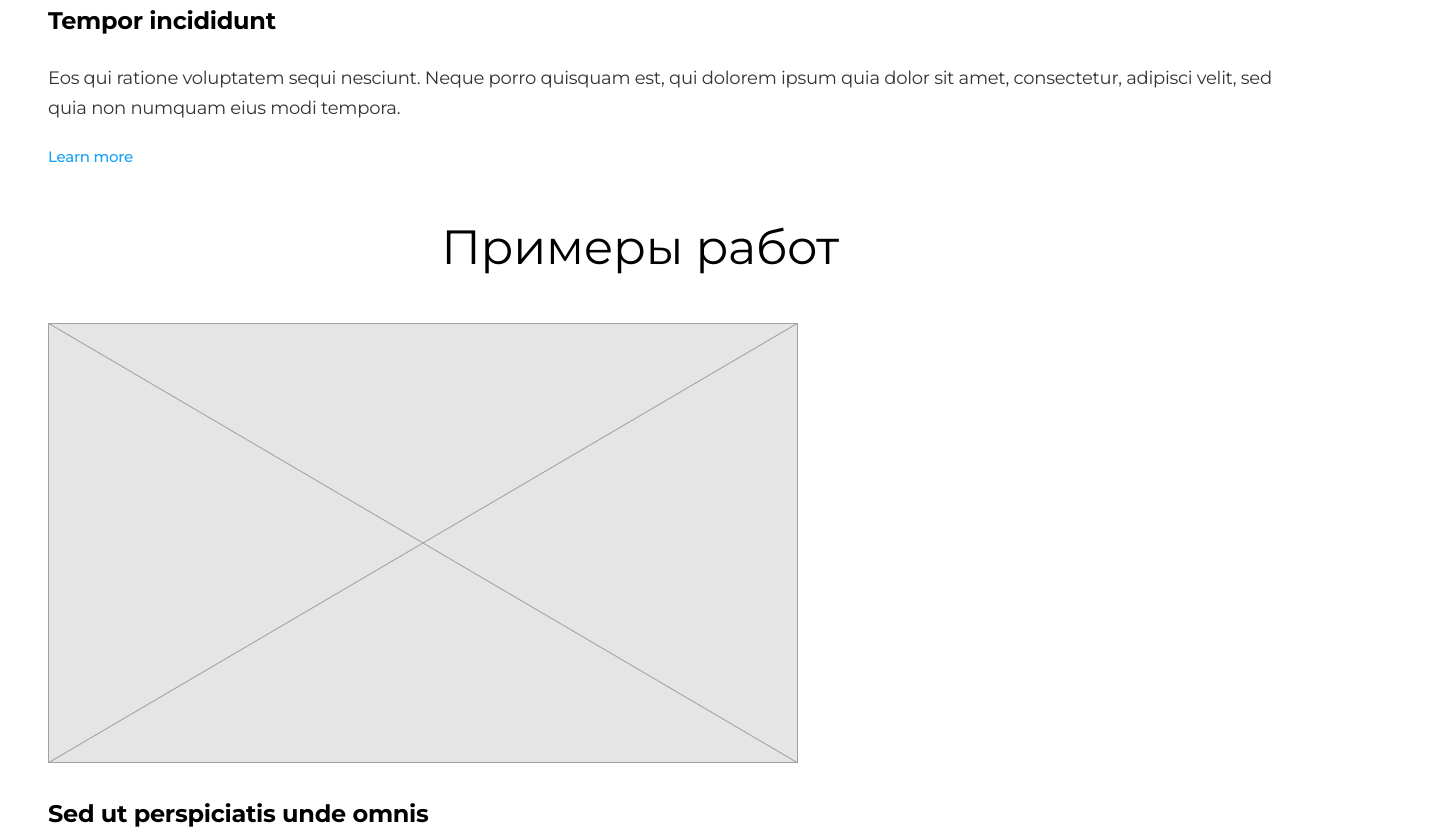
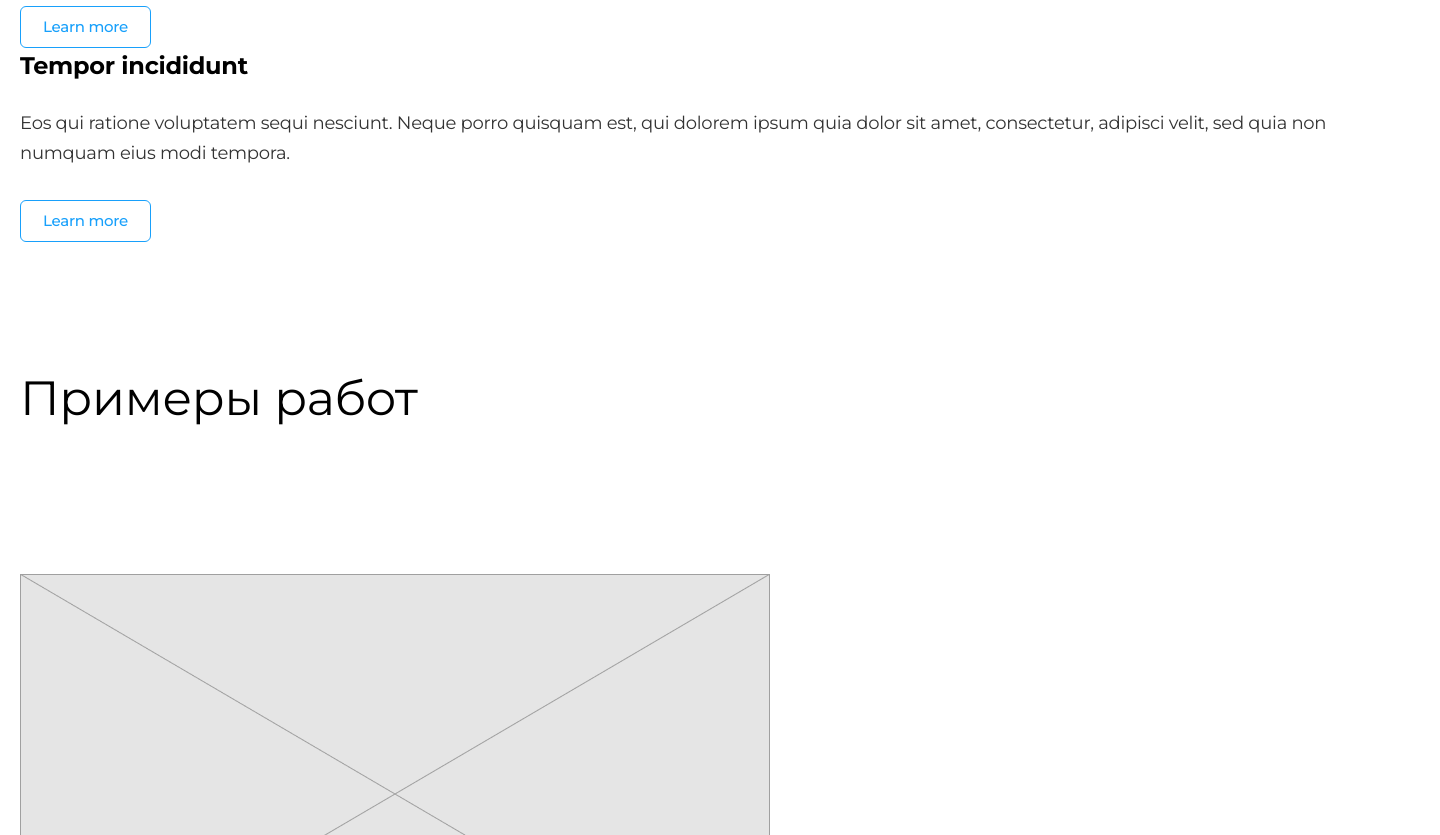
Before and after one commit to serrmelnyk/Website-GoIT, a plain HTML site: page index.html in a window 1280 px wide. Shown: the part 1257-2092 px from the top of the page, 1440 px wide, since content can reach past the window. Drawn offline with nearby package versions, Linux system fonts and the light colour scheme.

Commit message:
Блочная модель
- Подключение normalize.css
- Блочная модель элемента: content, padding, border, margin
- Строчные и блочные элементы
- Схлопывание вертикальных отступов
- Выпадение вертикальных отступов
- Модель визуального форматирования: box-sizing
- Центрирование блочных элементов с margin auto: делаем div.container
- Вертикальное центрирование строчных элементов
- Структурные псевдоклассы: first/last-сhild, nth-child/nth-last-child

```diff
--- a/css/common.css
+++ /dev/null
@@ -1,62 +0,0 @@
-/* метод называется кастомные css свойства */
-:root {
-	--primary-text-color: rgba(0, 0, 0, 0.8);
-	--title-text-color: #000000;
-	--accent-color: #18a0fb;
-	--primary-white-color: #ffffff;
-}
-
-body {
-	background-color: var(--primary-white-color);
-	color: var(--primary-text-color);
-
-	font-family: Montserrat, sans-serif;
-	letter-spacing: -0.015em;
-	font-size: 18px;
-	line-height: 1.67;
-}
-
-/* logo */
-
-.logo {
-	color: var(--title-text-color);
-
-	font-family: Comfortaa, cursive;
-	font-size: 28px;
-	line-height: 1.14;
-
-	text-decoration: none;
-}
-
-.logo:hover {
-	color: var(--accent-color);
-}
-
-/* site-nav */
-
-.site-nav .link {
-	color: var(--accent-color);
-
-	font-weight: 500;
-	font-size: 15px;
-	line-height: 1.2;
-
-	text-decoration: none;
-}
-
-.site-nav .link:hover,
-.site-nav .link:focus {
-	color: var(--title-text-color);
-}
-
-/* footer */
-
-.copyright {
-	font-size: 15px;
-	line-height: 1.6;
-}
-
-.social > .label {
-	font-size: 15px;
-	line-height: 1.6;
-}
--- a/css/main.css
+++ b/css/main.css
@@ -4,62 +4,65 @@
 /* цвет акцент #18a0fb */
 /* вторичный цвет фона #F5F5F5 */
 
+/* метод называется кастомные css свойства */
+:root {
+	--primary-text-color: rgba(0, 0, 0, 0.8);
+	--title-text-color: #000000;
+	--accent-color: #18a0fb;
+	--primary-white-color: #ffffff;
+	--secondary-bg-color: #f5f5f5;
+}
+
 .list {
+	padding: 0;
+	margin: 0;
 	list-style: none;
 }
 
-/* hero */
+/* html */
 
-.hero-title {
+html {
+	box-sizing: border-box;
+}
+
+*,
+*::before,
+*::after {
+	box-sizing: inherit;
+}
+
+/* body */
+
+body {
+	background-color: var(--primary-white-color);
+	color: var(--primary-text-color);
+
+	font-family: Montserrat, sans-serif;
+	letter-spacing: -0.015em;
+	font-size: 18px;
+	line-height: 1.67;
+}
+
+/* logo */
+
+.logo {
 	color: var(--title-text-color);
 
-	font-weight: 400;
-	font-size: 56px;
-	line-height: 1.42;
-	text-align: center;
+	font-family: Comfortaa, cursive;
+	font-size: 28px;
+	line-height: 1.14;
+
+	text-decoration: none;
 }
 
-/* section */
-
-.section-title {
-	color: var(--title-text-color);
-
-	font-weight: 400;
-	font-size: 48px;
-	line-height: 1.5;
-	text-align: center;
+.logo:hover {
+	color: var(--accent-color);
 }
 
-.section-description {
-	font-size: 36px;
-	line-height: 1.39;
-}
+/* site-nav */
 
-/* feature */
-
-.feature-list .title {
-	color: var(--title-text-color);
-
-	font-weight: 700;
-	font-size: 24px;
-	line-height: 1.5;
-}
-
-/* examples */
-
-.work-list .title {
-	color: var(--title-text-color);
-
-	font-weight: 700;
-	font-size: 24px;
-	line-height: 1.5;
-}
-
-/* button */
-
-.button {
-	color: var(--title-text-color);
-	background-color: var(--primary-white-color);
+.site-nav .link {
+	color: var(--accent-color);
 
 	font-weight: 500;
 	font-size: 15px;
@@ -68,12 +71,144 @@
 	text-decoration: none;
 }
 
+.site-nav .link:hover,
+.site-nav .link:focus {
+	color: var(--title-text-color);
+}
+
+/* hero */
+
+.hero {
+	text-align: center;
+}
+
+.hero-title {
+	margin-top: 0;
+	margin-bottom: 40px;
+	color: var(--title-text-color);
+	font-weight: 400;
+	font-size: 56px;
+	line-height: 1.42;
+}
+
+/* section */
+
+.section {
+	padding-top: 120px;
+	padding-bottom: 120px;
+}
+
+.section.no-padding {
+	padding-top: 0;
+	padding-bottom: 0;
+}
+
+.section-title {
+	margin-top: 0;
+	margin-bottom: 60px;
+	color: var(--title-text-color);
+	font-weight: 400;
+	font-size: 48px;
+	line-height: 1.5;
+}
+
+.section-title.centered {
+	text-align: center;
+}
+
+.section-description {
+	margin-top: 0;
+	margin-bottom: 80px;
+	font-size: 36px;
+	line-height: 1.39;
+}
+
+/* container */
+
+.container {
+	margin-left: auto;
+	margin-right: auto;
+	width: 1440px;
+	padding-left: 20px;
+	padding-right: 20px;
+}
+
+/* feature */
+
+.feature-list .title {
+	color: var(--title-text-color);
+	margin-top: 0;
+	margin-bottom: 24px;
+
+	font-weight: 700;
+	font-size: 24px;
+	line-height: 1.5;
+}
+
+.feature-list p {
+	margin-top: 0;
+	margin-bottom: 32px;
+}
+
+/* examples */
+
+.work-list .title {
+	margin-top: 0;
+	margin-bottom: 24px;
+	color: var(--title-text-color);
+
+	font-weight: 700;
+	font-size: 24px;
+	line-height: 1.5;
+}
+
+.work-list > .item {
+	padding-top: 80px;
+	padding-bottom: 80px;
+}
+
+.work-list > .item:nth-child(2n) {
+	background-color: var(--secondary-bg-color);
+}
+
+/* button */
+.button {
+	display: inline-block;
+	border: 1px solid transparent;
+	border-radius: 6px;
+	padding: 11px 22px;
+	min-width: 130px;
+
+	color: var(--title-text-color);
+	background-color: var(--primary-white-color);
+
+	font-weight: 500;
+	font-size: 15px;
+	line-height: 1.2;
+	text-decoration: none;
+	text-align: center;
+}
+
 .button.primary {
 	color: var(--primary-white-color);
 	background-color: var(--accent-color);
 }
 
 .button.secondary {
+	border-color: var(--accent-color);
+
 	color: var(--accent-color);
 	background-color: var(--primary-white-color);
 }
+
+/* footer */
+
+.copyright {
+	font-size: 15px;
+	line-height: 1.6;
+}
+
+.social > .label {
+	font-size: 15px;
+	line-height: 1.6;
+}
--- a/index.html
+++ b/index.html
@@ -8,7 +8,7 @@
 	<title>GoIT</title>
 	<link href="https://fonts.googleapis.com/css2?family=Comfortaa&family=Montserrat:wght@400;500;700&display=swap"
 		rel="stylesheet">
-	<link rel="stylesheet" href="./css/common.css">
+	<link rel="stylesheet" href="https://cdnjs.cloudflare.com/ajax/libs/normalize/8.0.1/normalize.min.css">
 	<link rel="stylesheet" href="./css/main.css">
 </head>
 
@@ -34,6 +34,7 @@
 			</ul>
 		</nav>
 	</header>
+
 	<main>
 		<!-- Герой -->
 		<section class="hero">
@@ -42,6 +43,7 @@
 		</section>
 		<!-- Преимущества -->
 		<section class="section">
+			<div class="container">
 				<h2 class="section-title">Snap photos and share like <br /> never before</h2>
 				<ul class="feature-list list">
 					<li>
@@ -53,7 +55,8 @@
 					</li>
 					<li>
 						<h3 class="title">Lorem ipsum dolor</h3>
-					<p>Amet, consectetur adipiscing elit, sed do eiusmod tempor incididunt ut labore et dolore magna aliqua.
+						<p>Amet, consectetur adipiscing elit, sed do eiusmod tempor incididunt ut labore et dolore magna
+							aliqua.
 							Ut enim ad minim
 							veniam, quis nostrud exercitation ullamco laboris nisi.</p>
 						<a href="" class="button secondary">Learn more</a>
@@ -67,25 +70,28 @@
 					</li>
 					<li>
 						<h3 class="title">Tempor incididunt</h3>
-					<p>Eos qui ratione voluptatem sequi nesciunt. Neque porro quisquam est, qui dolorem ipsum quia dolor sit
+						<p>Eos qui ratione voluptatem sequi nesciunt. Neque porro quisquam est, qui dolorem ipsum quia dolor
+							sit
 							amet, consectetur,
 							adipisci velit, sed quia non numquam eius modi tempora.</p>
 						<a href="" class="button secondary">Learn more</a>
 					</li>
 				</ul>
+			</div>
 		</section>
 		<!-- Примеры работ -->
-		<section class="section">
+		<section class="section no-padding">
+			<div class="container">
 				<h2 class="section-title">Примеры работ</h2>
 				<ul class="work-list list">
-				<li>
+					<li class="item">
 						<img src="./images/portfolio.png" alt="Пример работы" width="750" />
 						<h3 class="title">Sed ut perspiciatis unde omnis</h3>
 						<p>Nemo enim ipsam voluptatem quia voluptas sit aspernatur aut odit aut fugit, sed quia consequuntur
 							magni dolores eos qui
 							ratione voluptatem sequi nesciunt. Neque porro quisquam est, qui dolorem.</p>
 					</li>
-				<li>
+					<li class="item">
 						<img src="./images/portfolio.png" alt="Пример работы" width="750" />
 						<h3 class="title">Sed ut perspiciatis unde omnis</h3>
 						<p>Nemo enim ipsam voluptatem quia voluptas sit aspernatur aut odit aut fugit, sed quia consequuntur
@@ -93,11 +99,14 @@
 							ratione voluptatem sequi nesciunt. Neque porro quisquam est, qui dolorem.</p>
 					</li>
 				</ul>
+			</div>
 		</section>
 		<!-- Клиенты -->
 		<section class="section">
-			<h2 class="section-title">You’re in good company</h2>
-			<p class="section-description">Lorem ipsum dolor sit amet, consectetur adipiscing elit, sed do eiusmod tempor
+			<div class="container">
+				<h2 class="section-title centered">You’re in good company</h2>
+				<p class="section-description">Lorem ipsum dolor sit amet, consectetur adipiscing elit, sed do eiusmod
+					tempor
 					incididunt ut labore</p>
 				<ul class="list">
 					<li>
@@ -125,15 +134,19 @@
 						<a href=""><img src="./images/icon_clients.svg" alt="Логотип компании" width="173" /></a>
 					</li>
 				</ul>
+			</div>
 		</section>
 		<!-- Регистрация -->
 		<section class="section">
+			<div class="container">
 				<h2 class="section-title">Регистрация</h2>
-			<p class="section-description">Lorem ipsum dolor sit amet, consectetur adipiscing elit, sed do eiusmod tempor
+				<p class="section-description">Lorem ipsum dolor sit amet, consectetur adipiscing elit, sed do eiusmod
+					tempor
 					incididunt ut labore</p>
 				<div>
 					<a href="" class="button primary">Join Today</a>
 					<a href="" class="button secondary">Contact us</a>
+				</div>
 			</div>
 		</section>
 	</main>
```
Lines whose indentation alone changed are shown as unchanged.
